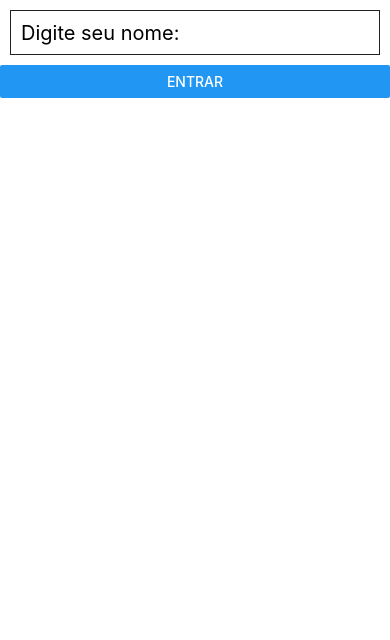
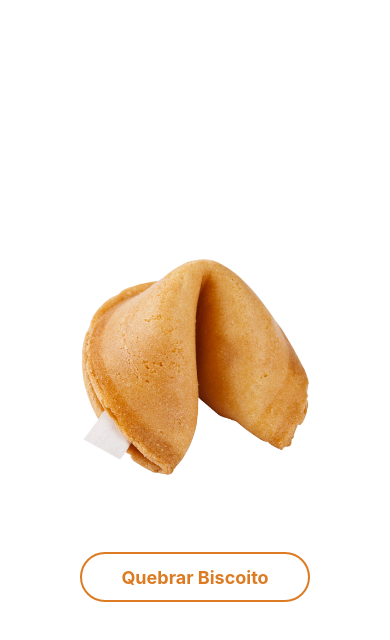
Before and after one commit to Daniel-Nasciment/Curso_React-Native, a React Native app: screen / in a window 390 px wide. Shown: the top 640 px of the page. Built offline with nearby package versions, Linux system fonts and the light colour scheme.

Commit message:
APP Biscoito da sorte (Gerando frases aleatórias)

```diff
--- a/App.js
+++ b/App.js
@@ -1,46 +1,55 @@
 import React, {Component} from 'react';
-import {View, Text, TextInput, StyleSheet, Button} from 'react-native';
+import {View, Text, TextInput, StyleSheet, TouchableOpacity, Image} from 'react-native';
 
 class App extends Component {
 
   constructor(props){
     super(props);
     this.state = {
-      nome: '',
-      input: ''
+      frase: '',
+      img: require('./src/biscoito.png')
     };
 
-    this.entrar = this.entrar.bind(this);
+   this.quebrarBiscoito = this.quebrarBiscoito.bind(this);
+
+    this.frases = [
+      "Essa é a frase 1.",
+      "Essa é a frase 2.",
+      "Essa é a frase 3.",
+      "Essa é a frase 4.",
+      "Essa é a frase 5.",
+      "Essa é a frase 6."
+    ];
+
   }
 
+  quebrarBiscoito(){
 
+    let numAleatorio = Math.floor(Math.random() * this.frases.length);
 
-  entrar() {
-    if(this.state.input.length > 0){
-      this.setState({nome: 'Bem vindo, ' + this.state.input})
-    }else {
-      alert("Digite seu nome!")
-      this.setState({nome: ''})
-    }
-  }
+    this.setState({
+      frase: this.frases[numAleatorio],
+      img: require('./src/biscoitoAberto.png')
+    })
+}
 
   render(){
 
     return(
       <View style={styles.container}>
-        <TextInput
-        style={styles.input}
-        placeholder={"Digite seu nome: "}
-        onChangeText={ (texto) => this.setState({input: texto}) }
+        <Image
+        source={this.state.img}
+        style={styles.img}
         />
 
-        <Button
-        title={"Entrar"}
-        onPress={this.entrar}
+      <Text style={styles.frase}>{this.state.frase}</Text>
 
-        />
+      <TouchableOpacity style={styles.btn} onPress={this.quebrarBiscoito}>
+        <View style={styles.btnArea}>
+          <Text style={styles.btnTxt}>Quebrar Biscoito</Text>
+        </View>
+      </TouchableOpacity>
 
-      <Text style={styles.frase}>{this.state.nome}</Text>
 
       </View>
     );
@@ -50,19 +59,39 @@ class App extends Component {
 
 const styles = StyleSheet.create({
   container: {
-    flex: 1
-  },
-  input: {
-    height: 45,
-    borderWidth: 1,
-    borderColor: '#222',
-    margin: 10,
-    fontSize: 20,
-    padding: 10
+    flex: 1,
+    alignItems: 'center',
+    justifyContent: 'center'
   },
   frase: {
     textAlign: 'center',
-    fontSize: 20
+    color: '#dd7b22',
+    margin: 30,
+    textAlign: 'center',
+    fontSize: 20,
+    fontStyle: 'italic'
+  },
+  img: {
+    width: 250,
+    height: 250
+  },
+  btn: {
+    width: 230,
+    height: 50,
+    borderWidth: 2,
+    borderColor: '#dd7b22',
+    borderRadius: 25
+  },
+  btnArea: {
+    flex: 1,
+    flexDirection: 'row',
+    justifyContent: 'center',
+    alignItems: 'center'
+  },
+  btnTxt: {
+    fontSize: 18,
+    fontWeight: 'bold',
+    color: '#dd7b22'
   }
 });
 
```
Also changed, not shown: src/biscoito.png (added), src/biscoitoAberto.png (added).
